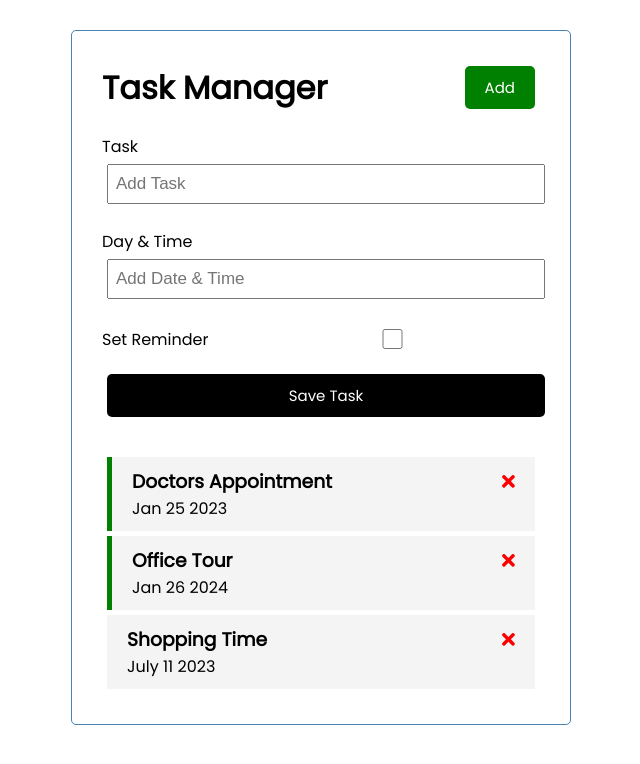
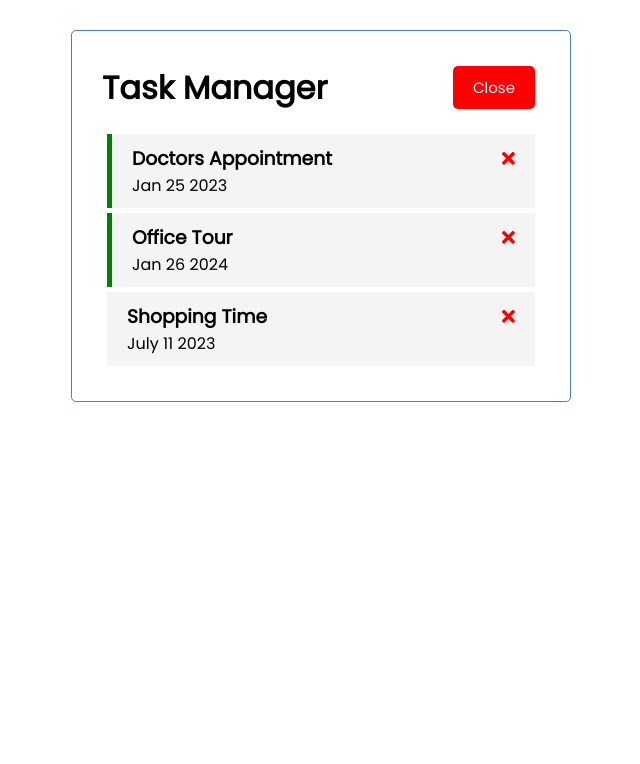
Before and after one commit to moin59/task-manager, an Angular app: page / in a window 1280 px wide. Shown: the top 764 px of the page, without its empty margins (319-959 px from the left). Built offline with nearby package versions, Linux system fonts and the light colour scheme; data requests are answered from the project's data file.

Commit message:
Add toggle button and form functional

```diff
--- a/src/app/components/add-task/add-task.component.html
+++ b/src/app/components/add-task/add-task.component.html
@@ -1,4 +1,4 @@
-<form class="add-form" (ngSubmit)="onSubmit()">
+<form *ngIf="showAddTask" class="add-form" (ngSubmit)="onSubmit()">
   <div class="form-control">
     <label for="text">Task</label>
     <input type="text" name="text" [(ngModel)]="text" id="text" placeholder="Add Task" />
--- a/src/app/components/add-task/add-task.component.ts
+++ b/src/app/components/add-task/add-task.component.ts
@@ -1,4 +1,6 @@
 import { Component, EventEmitter, OnInit, Output } from '@angular/core';
+import { UiService } from 'src/app/services/ui.service';
+import { Subscription } from 'rxjs';
 import { Task } from 'src/app/Task';
 
 @Component({
@@ -13,7 +15,13 @@
   day!: string;
   reminder: boolean = false;
 
-  constructor() { }
+  showAddTask: boolean = false;
+  subscription: Subscription = new Subscription;
+
+  constructor(private uiService: UiService) {
+    this.subscription = this.uiService.onToggle().subscribe((value) => (this.showAddTask = value));
+
+  }
 
   ngOnInit(): void {
   }
--- a/src/app/components/header/header.component.html
+++ b/src/app/components/header/header.component.html
@@ -1,4 +1,8 @@
 <header>
-    <h1>{{title}}</h1>
-    <app-button color="green" text="Add" (btnClick)="toggleAddTask()"></app-button>
+  <h1>{{ title }}</h1>
+  <app-button
+    color="{{ showAddTask ? 'red' : 'green' }}"
+    text="{{ showAddTask ? 'Close' : 'Add' }}"
+    (btnClick)="toggleAddTask()"
+  ></app-button>
 </header>
--- a/src/app/components/header/header.component.ts
+++ b/src/app/components/header/header.component.ts
@@ -1,4 +1,6 @@
 import { Component, OnInit } from '@angular/core';
+import { UiService } from 'src/app/services/ui.service';
+import { Subscription } from 'rxjs';
 
 @Component({
   selector: 'app-header',
@@ -7,14 +9,21 @@
 })
 export class HeaderComponent implements OnInit {
   title:string = 'Task Manager';
+  showAddTask: boolean = true;
+  subscription: Subscription = new Subscription;
 
-  constructor() { }
+
+  constructor(private uiService: UiService) {
+
+    this.subscription = this.uiService.onToggle().subscribe((value) => (this.showAddTask = value));
+  }
 
   ngOnInit(): void {
   }
 
   toggleAddTask(){
-    console.log('button click hoice mama')
+    this.uiService.toggleAddTask();
+    console.log('button click hoice mama');
   }
 
 }
--- /dev/null
+++ b/src/app/services/ui.service.ts
@@ -0,0 +1,22 @@
+import { Injectable } from '@angular/core';
+import { Observable, Subject } from 'rxjs';
+@Injectable({
+  providedIn: 'root'
+})
+export class UiService {
+  private showAddTask: boolean = false;
+  private subject = new Subject<any>();
+
+  constructor() { }
+
+  toggleAddTask(): void {
+    console.log('toggle hoice vaya');
+    this.showAddTask = !this.showAddTask;
+    this.subject.next(this.showAddTask);
+  }
+
+  onToggle(): Observable<any> {
+    return this.subject.asObservable();
+
+  }
+}
```
